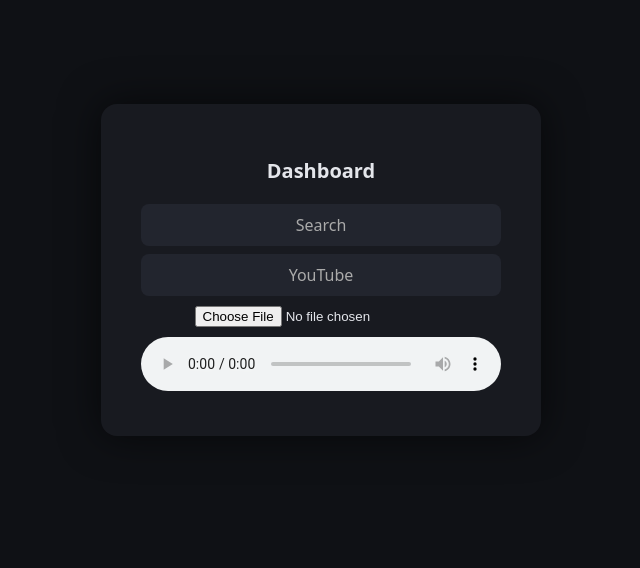
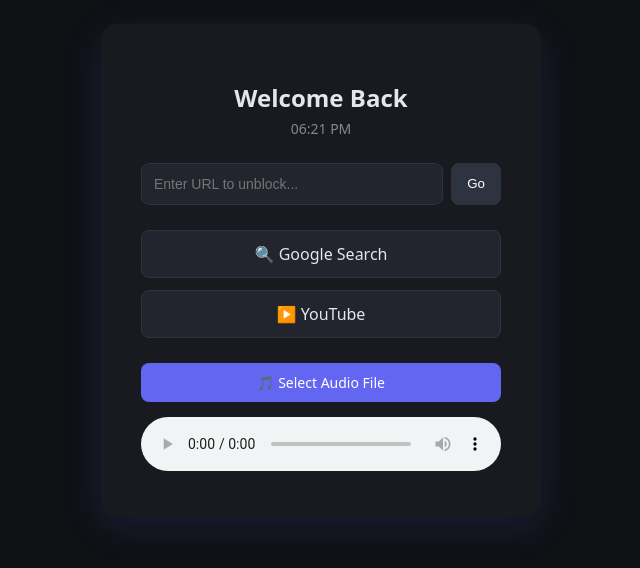
Before and after one commit to TheGoat323/LearningESL.com, a plain HTML site: page index.html in a window 1280 px wide. Shown: the part 130-698 px from the top of the page, without its empty margins (319-959 px from the left). Drawn offline with Linux system fonts and the light colour scheme.

Commit message:
Update index.html

```diff
--- a/index.html
+++ b/index.html
@@ -6,7 +6,7 @@
 <style>
     body {
         margin: 0;
-    font-family: system-ui;
+        font-family: system-ui, -apple-system, sans-serif;
         background: #0f1115;
         color: #e4e6eb;
         display: flex;
@@ -14,49 +14,172 @@
         align-items: center;
         height: 100vh;
     }
+
     .container {
         background: #181a20;
         padding: 40px;
         border-radius: 16px;
         width: 360px;
-    box-shadow: 0 0 40px rgba(0,0,0,0.6);
+        box-shadow: 0 10px 40px rgba(99, 102, 241, 0.15);
         text-align: center;
     }
+
     h1 {
-    font-size: 20px;
-    margin-bottom: 20px;
+        font-size: 24px;
+        margin-bottom: 5px;
+        font-weight: 600;
     }
+
+    .clock {
+        font-size: 14px;
+        color: #888;
+        margin-bottom: 25px;
+    }
+
+    /* --- New Proxy Search Bar Styles --- */
+    .proxy-form {
+        display: flex;
+        margin-bottom: 25px;
+        gap: 8px;
+    }
+
+    .proxy-input {
+        flex: 1;
+        padding: 12px;
+        border-radius: 8px;
+        border: 1px solid #2e3340;
+        background: #22252e;
+        color: #fff;
+        font-size: 14px;
+        outline: none;
+        transition: border-color 0.2s;
+    }
+
+    .proxy-input:focus {
+        border-color: #6366f1;
+    }
+
+    .proxy-btn {
+        background: #2e3340;
+        color: white;
+        border: none;
+        padding: 0 16px;
+        border-radius: 8px;
+        cursor: pointer;
+        transition: background 0.2s;
+    }
+
+    .proxy-btn:hover {
+        background: #6366f1;
+    }
+    /* ----------------------------------- */
+
+    .links-grid {
+        display: flex;
+        flex-direction: column;
+        gap: 12px;
+        margin-bottom: 25px;
+    }
+
     a {
         display: block;
         background: #22252e;
-    color: #aaa;
+        color: #e4e6eb;
         text-decoration: none;
-    padding: 10px;
-    margin: 8px 0;
+        padding: 12px;
         border-radius: 8px;
+        border: 1px solid #2e3340;
+        transition: all 0.2s ease;
     }
+
     a:hover {
         background: #2e3340;
-    color: #fff;
+        border-color: #6366f1;
+        transform: translateY(-2px);
     }
+
+    input[type="file"] {
+        display: none;
+    }
+
+    .custom-file-upload {
+        display: inline-block;
+        background: #6366f1;
+        color: white;
+        padding: 10px 20px;
+        border-radius: 8px;
+        cursor: pointer;
+        font-size: 14px;
+        font-weight: 500;
+        transition: background 0.2s;
+        margin-bottom: 15px;
+        width: 100%;
+        box-sizing: border-box;
+    }
+
+    .custom-file-upload:hover {
+        background: #4f46e5;
+    }
+
     audio {
         width: 100%;
-    margin-top: 10px;
+        border-radius: 8px;
+        outline: none;
     }
 </style>
 </head>
 <body>
+
 <div class="container">
-    <h1>Dashboard</h1>
+    <h1>Welcome Back</h1>
+    <div class="clock" id="clock">00:00:00</div>
 
-    <a href="https://google.com" target="_blank">Search</a>
-    <a href="https://youtube.com" target="_blank">YouTube</a>
+    <form class="proxy-form" id="proxyForm">
+        <input type="text" id="proxyInput" class="proxy-input" placeholder="Enter URL to unblock..." required>
+        <button type="submit" class="proxy-btn">Go</button>
+    </form>
 
+    <div class="links-grid">
+        <a href="https://google.com" target="_blank">🔍 Google Search</a>
+        <a href="https://youtube.com" target="_blank">▶️ YouTube</a>
+    </div>
+
+    <label for="fileInput" class="custom-file-upload">
+        🎵 Select Audio File
+    </label>
     <input type="file" id="fileInput" accept="audio/*">
+
     <audio id="audioPlayer" controls></audio>
 </div>
 
 <script>
+    // --- Proxy Search Logic ---
+    const proxyForm = document.getElementById('proxyForm');
+    const proxyInput = document.getElementById('proxyInput');
+
+    proxyForm.addEventListener('submit', function(e) {
+        e.preventDefault(); // Prevents the page from refreshing
+
+        let urlToUnblock = proxyInput.value.trim();
+
+        // Ensure the URL starts with http:// or https://
+        if (!urlToUnblock.startsWith('http://') && !urlToUnblock.startsWith('https://')) {
+            urlToUnblock = 'https://' + urlToUnblock;
+        }
+
+        // REPLACE THIS URL with your actual web proxy link!
+        const PROXY_BASE_URL = 'https://your-proxy-link.com/?url=';
+
+        // Combines the proxy URL with the site you want to visit
+        const finalUrl = PROXY_BASE_URL + encodeURIComponent(urlToUnblock);
+
+        // Opens the unblocked site in a new tab
+        window.open(finalUrl, '_blank');
+
+        proxyInput.value = ''; // Clears the search bar
+    });
+
+    // --- Audio Player Logic ---
     const fileInput = document.getElementById('fileInput');
     const audioPlayer = document.getElementById('audioPlayer');
 
@@ -68,6 +191,17 @@
             audioPlayer.play();
         }
     });
+
+    // --- Live Clock Logic ---
+    function updateClock() {
+        const now = new Date();
+        const timeString = now.toLocaleTimeString([], { hour: '2-digit', minute: '2-digit' });
+        document.getElementById('clock').textContent = timeString;
+    }
+
+    setInterval(updateClock, 1000);
+    updateClock();
 </script>
+
 </body>
 </html>
```
Lines whose indentation alone changed are shown as unchanged.
